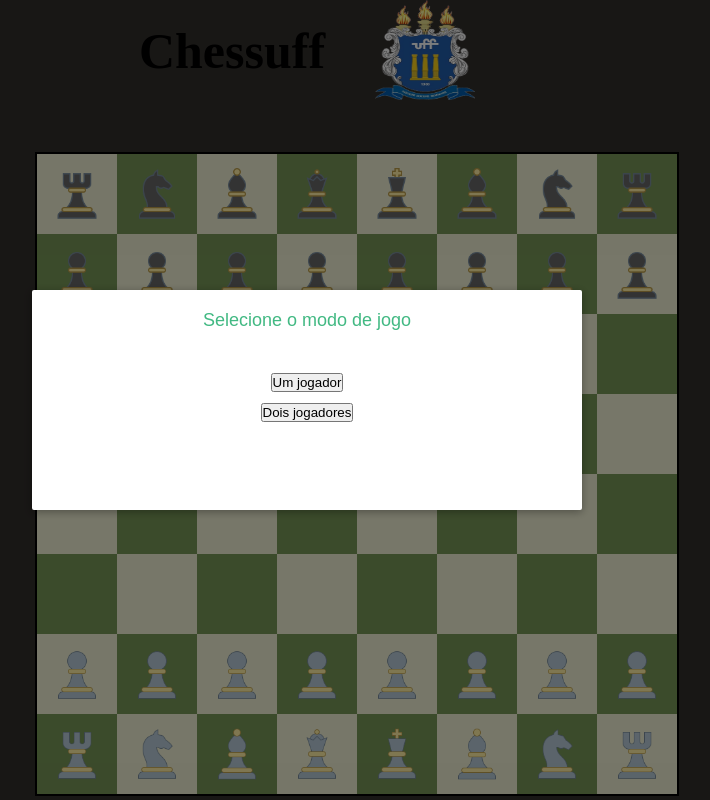
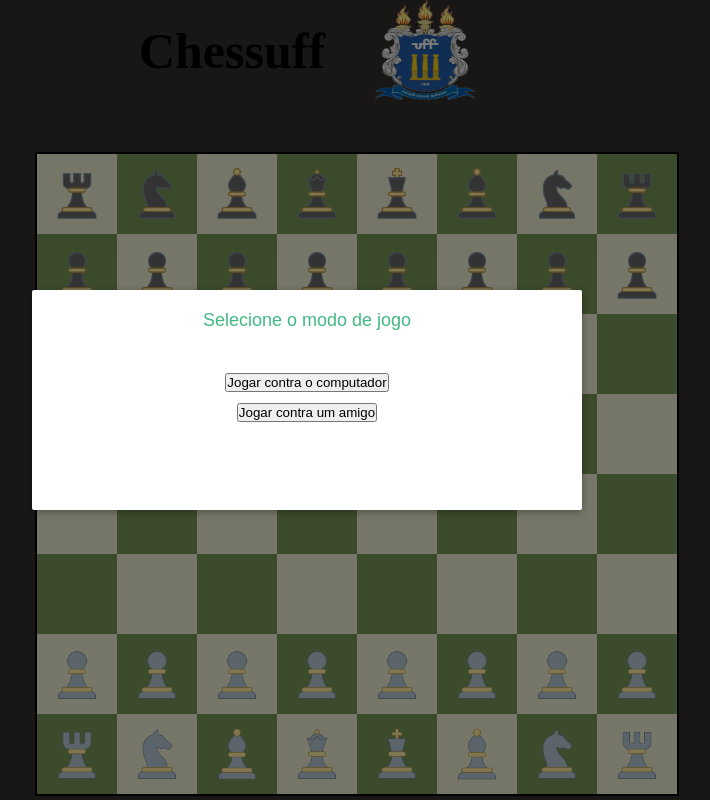
Before and after one commit to dan-mcarvalho/chessuff, a Vue app: page / in a window 1280 px wide. Shown: the whole page, without its empty margins (333-1043 px from the left). Built offline with nearby package versions, Linux system fonts and the light colour scheme.

Commit message:
IA development wip

```diff
--- a/src/components/Modal.vue
+++ b/src/components/Modal.vue
@@ -15,13 +15,13 @@
                 <br> <br>
                 <div  class="peca">
                   <button v-on:click="umJogador" >
-                    Um jogador
+                    Jogar contra o computador
                   </button>
                 </div>
                 <br>
                 <div  class="peca">
                   <button v-on:click="doisJogadores" >
-                    Dois jogadores
+                    Jogar contra um amigo
                   </button>
                 </div>
               </slot>
@@ -37,7 +37,8 @@
 export default {
   name: "modal-menu",
   props: {
-    fecharModal: Function
+    fecharModal: Function,
+    setModoDeJogo: Function,
   },
   data: () => {
       return {
@@ -46,10 +47,11 @@
   },
   methods: {
     umJogador(){
-      //TODO: Chamar parte do programa que inicia o jogo com uma I.A
+      this.setModoDeJogo(true);
       this.fecharModal()
     },
     doisJogadores(){
+      this.setModoDeJogo(false);
       this.fecharModal()
     }
   }
--- a/src/components/Quadrado.vue
+++ b/src/components/Quadrado.vue
@@ -23,6 +23,7 @@
       isPecaSelecionada: Function,
       mudarLado: Function,
       movimentos: Array,
+      quadrados: Array,
       movimentacaoDePecas: Object,
       movimentarPecas: Function,
       pecaSelecionada: Object
--- a/src/components/Tabuleiro.vue
+++ b/src/components/Tabuleiro.vue
@@ -10,6 +10,8 @@
                   <Quadrado
                       :movimentacaoDePecas ="movimentacaoDePecas"
                       :movimentos="movimentos"
+                      :quadrados="quadrados"
+                      :isComputador="true"
                       :adicionaPeca="adicionaPeca"
                       :adicionaQuadrado="adicionaQuadrado"
                       :removePecaAtual="removePecaAtual"
@@ -29,6 +31,7 @@
               <Modal v-if="showModal"
                     @close="showModal=false"
                     :fecharModal="fecharModal"
+                    :setModoDeJogo = "setModoDeJogo"
                     />
           </div>
       </div>
@@ -54,7 +57,7 @@
           movimentos: [],
           pecaSelecionada: {},
           ladoAtual: 'Branco',
-          isComputador: true,
+          isComputador: false,
           linhaModal: '',
           colunaModal: '',
           ladoModal: '',
@@ -69,6 +72,7 @@
     },
   },
   mounted(){
+    console.log("quadrados", this.quadrados)
     this.movimentacaoDePecas = {
       mostraOpcoesPeao: this.mostraOpcoesPeao,
       mostraOpcoesCavalo:this.mostraOpcoesCavalo,
@@ -77,8 +81,6 @@
       mostraOpcoesTorre: this.mostraOpcoesTorre,
       mostraOpcoesBispo: this.mostraOpcoesBispo,
     }
-    console.log("CADARADO", this.quadrados)
-
   },
   methods: {
       getQuadrado(coluna, linha){
@@ -86,6 +88,9 @@
           linha = String(linha)
           const id = coluna+linha
           return this.quadrados.get(id)
+      },
+      setModoDeJogo(mode){
+        this.isComputador = mode;
       },
       adicionaPeca(linha, coluna, peca){
           this.pecas.push({linha, coluna, peca})
```
